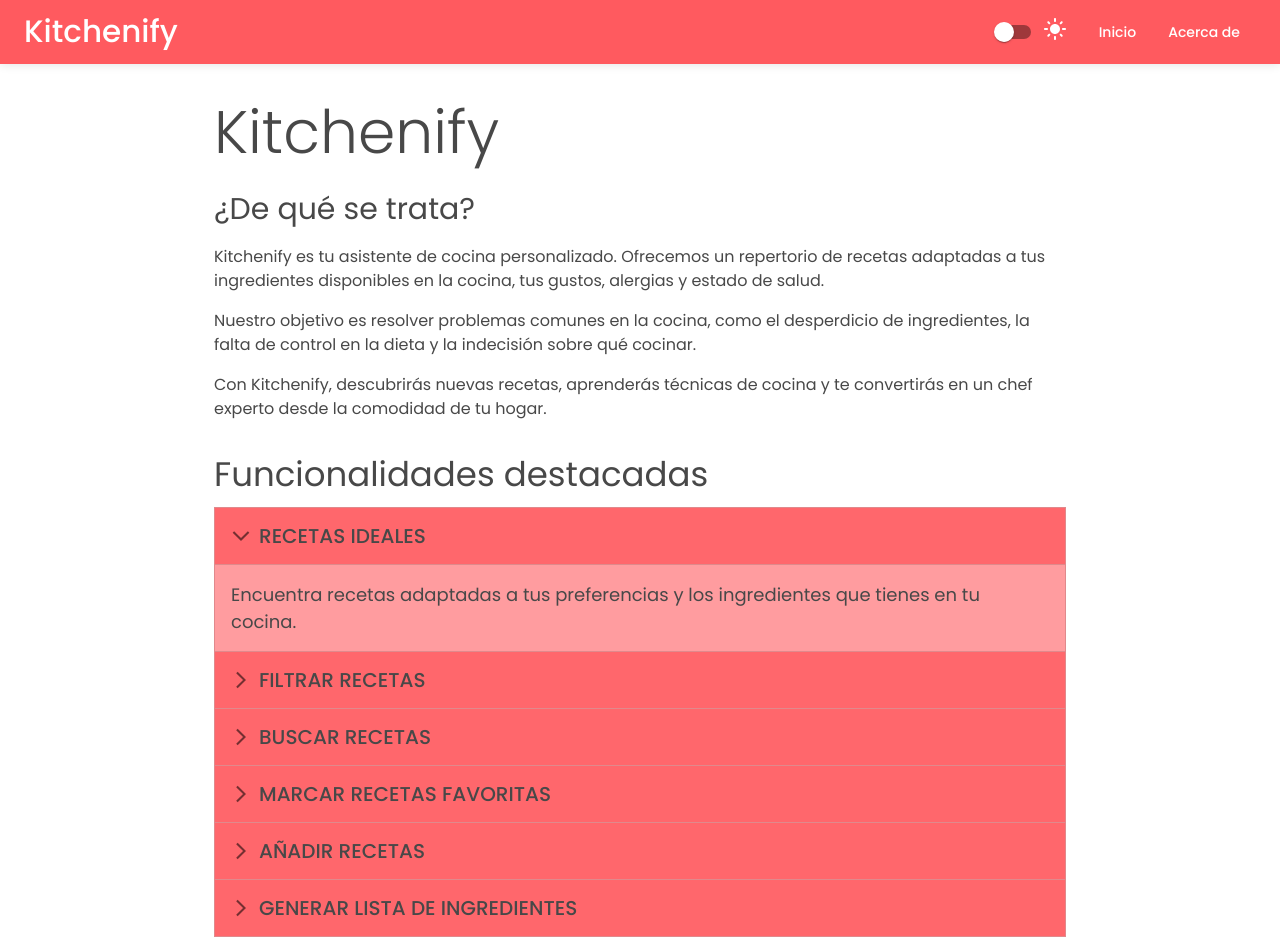
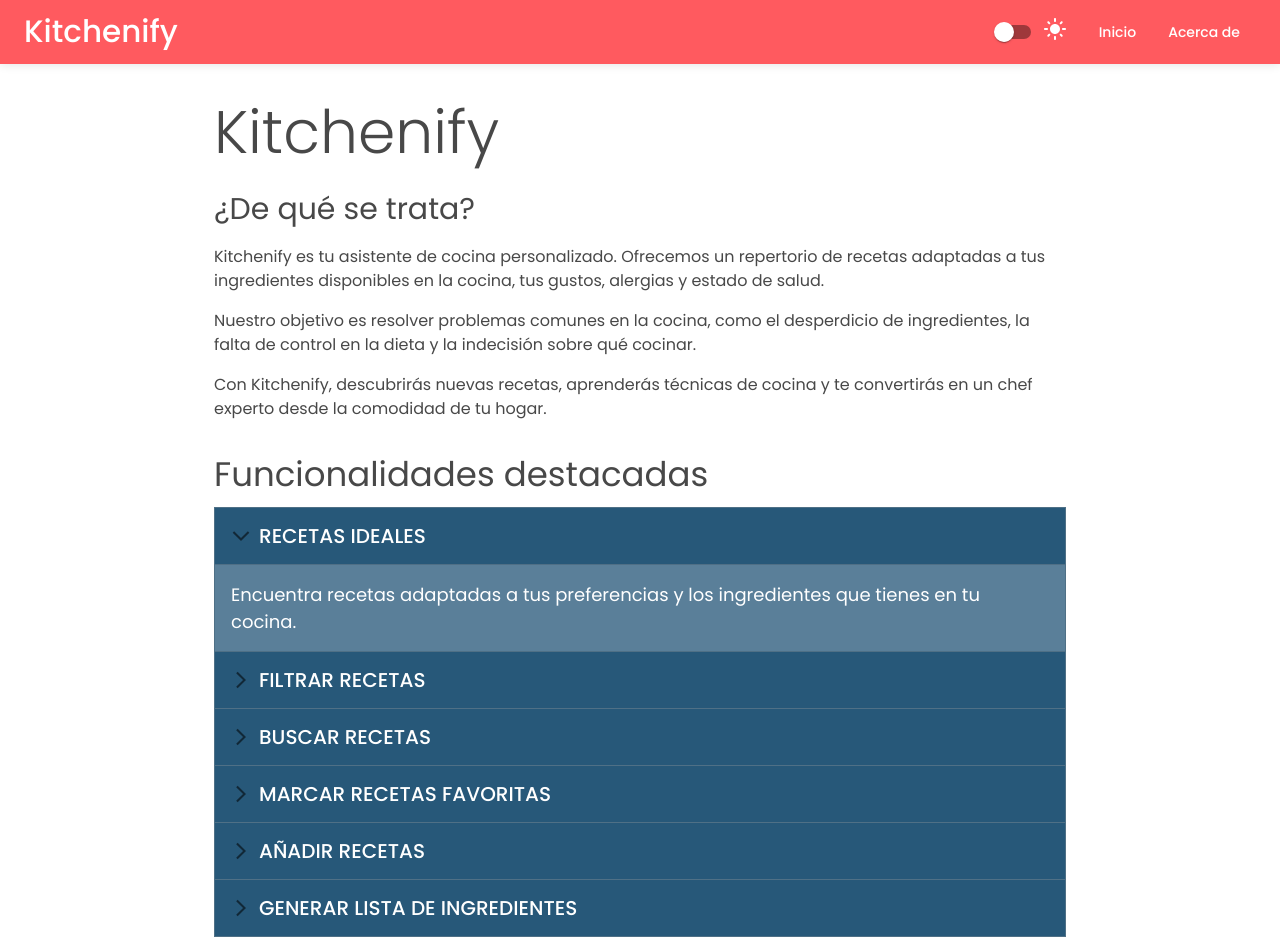
Before and after one commit to yinwm88/Repertorio-de-recetas, a React (Create React App) app in the folder app/frontend/: page /about in a window 1280 px wide. Shown: the top 952 px of the page. Built offline with nearby package versions, Linux system fonts and the light colour scheme.

Commit message:
se arreglo contenido de  TFuncionalidades

```diff
--- a/app/frontend/src/Componentes/LP/TFuncionalidad.js
+++ b/app/frontend/src/Componentes/LP/TFuncionalidad.js
@@ -11,8 +11,8 @@ const Accordion = styled((props) => (
 ))(({ theme, selected }) => ({
   border: `1px solid ${theme.palette.divider}`,
   backgroundColor: selected
-    ? 'rgba(255, 90, 95, 0.6)'
-      : 'rgba(255, 90, 95, 0.6)',
+    ? 'rgba(49,96,128, 0.8)'
+      : 'rgba(49,96,128, 0.8)',
 
   '&:not(:last-child)': {
     borderBottom: 0,
@@ -30,8 +30,8 @@ const AccordionSummary = styled((props) => (
 ))(({ theme }) => ({
   backgroundColor:
     theme.palette.mode === 'dark'
-    ? 'rgba(255, 90, 95, 0.8)'
-    :  'rgba(255, 90, 95, 0.8)' ,
+    ? 'rgba(27,79,114, 0.8)'
+    :  'rgba(27,79,114, 0.8)' ,
   flexDirection: 'row-reverse',
   '& .MuiAccordionSummary-expandIconWrapper.Mui-expanded': {
     transform: 'rotate(90deg)',
@@ -57,60 +57,60 @@ function TFuncionalidad() {
     <div>
       <Accordion expanded={expanded === 'panel1'} onChange={handleChange('panel1')}>
         <AccordionSummary aria-controls="panel1d-content" id="panel1d-header">
-          <Typography sx={{ fontFamily: 'Poppins' }} variant="h6">RECETAS IDEALES</Typography>
+          <Typography sx={{color: 'white', fontFamily: 'Poppins' }} variant="h6">RECETAS IDEALES</Typography>
         </AccordionSummary>
         <AccordionDetails>
-          <Typography sx={{fontSize:'18px', fontFamily: 'Poppins' }}>
+          <Typography sx={{color: 'white',fontSize:'18px', fontFamily: 'Poppins' }}>
           Encuentra recetas adaptadas a tus preferencias y los ingredientes que tienes en tu cocina.
           </Typography>
         </AccordionDetails>
       </Accordion>
       <Accordion expanded={expanded === 'panel2'} onChange={handleChange('panel2')}>
         <AccordionSummary aria-controls="panel2d-content" id="panel2d-header">
-          <Typography sx={{ fontFamily: 'Poppins' }} variant="h6">FILTRAR RECETAS</Typography>
+          <Typography sx={{color: 'white', fontFamily: 'Poppins' }} variant="h6">FILTRAR RECETAS</Typography>
         </AccordionSummary>
         <AccordionDetails>
-          <Typography sx={{fontSize:'18px', fontFamily: 'Poppins' }}>
+          <Typography sx={{color: 'white',fontSize:'18px', fontFamily: 'Poppins' }}>
           Encuentra fácilmente recetas por nombre, ingredientes o tipo de cocina.
           </Typography>
         </AccordionDetails>
       </Accordion>
       <Accordion expanded={expanded === 'panel3'} onChange={handleChange('panel3')}>
         <AccordionSummary aria-controls="panel3d-content" id="panel3d-header">
-          <Typography sx={{ fontFamily: 'Poppins' }} variant="h6">BUSCAR RECETAS</Typography>
+          <Typography sx={{color: 'white', fontFamily: 'Poppins' }} variant="h6">BUSCAR RECETAS</Typography>
         </AccordionSummary>
         <AccordionDetails>
-          <Typography sx={{fontSize:'18px', fontFamily: 'Poppins' }}>
+          <Typography sx={{color: 'white',fontSize:'18px', fontFamily: 'Poppins' }}>
           Explora el repertorio de recetas generado para ti.
           </Typography>
         </AccordionDetails>
       </Accordion>
       <Accordion expanded={expanded === 'panel4'} onChange={handleChange('panel4')}>
         <AccordionSummary aria-controls="panel4d-content" id="panel4d-header">
-          <Typography sx={{ fontFamily: 'Poppins' }} variant="h6">MARCAR RECETAS FAVORITAS</Typography>
+          <Typography sx={{color: 'white', fontFamily: 'Poppins' }} variant="h6">MARCAR RECETAS FAVORITAS</Typography>
         </AccordionSummary>
         <AccordionDetails>
-          <Typography sx={{fontSize:'18px', fontFamily: 'Poppins' }}>
+          <Typography sx={{color: 'white',fontSize:'18px', fontFamily: 'Poppins' }}>
             Guarda tus recetas favoritas para acceder rápidamente a ellas en el futuro.
           </Typography>
         </AccordionDetails>
       </Accordion>
       <Accordion expanded={expanded === 'panel5'} onChange={handleChange('panel5')}>
         <AccordionSummary aria-controls="panel5d-content" id="panel5d-header">
-          <Typography sx={{ fontFamily: 'Poppins' }} variant="h6">AÑADIR RECETAS</Typography>
+          <Typography sx={{color: 'white', fontFamily: 'Poppins' }} variant="h6">AÑADIR RECETAS</Typography>
         </AccordionSummary>
         <AccordionDetails>
-          <Typography sx={{fontSize:'18px', fontFamily: 'Poppins' }}>
+          <Typography sx={{color: 'white',fontSize:'18px', fontFamily: 'Poppins' }}>
             Crea y guarda tus propias recetas.
           </Typography>
         </AccordionDetails>
       </Accordion>
       <Accordion expanded={expanded === 'panel6'} onChange={handleChange('panel6')}>
         <AccordionSummary aria-controls="panel6d-content" id="panel6d-header">
-          <Typography sx={{ fontFamily: 'Poppins' }} variant="h6">GENERAR LISTA DE INGREDIENTES</Typography>
+          <Typography sx={{color: 'white', fontFamily: 'Poppins' }} variant="h6">GENERAR LISTA DE INGREDIENTES</Typography>
         </AccordionSummary>
         <AccordionDetails>
-          <Typography sx={{fontSize:'18px', fontFamily: 'Poppins' }} >
+          <Typography sx={{color: 'white',fontSize:'18px', fontFamily: 'Poppins' }} >
             Genera automáticamente una lista de compras basada en la receta que has seleccionado.
           </Typography>
         </AccordionDetails>
```
